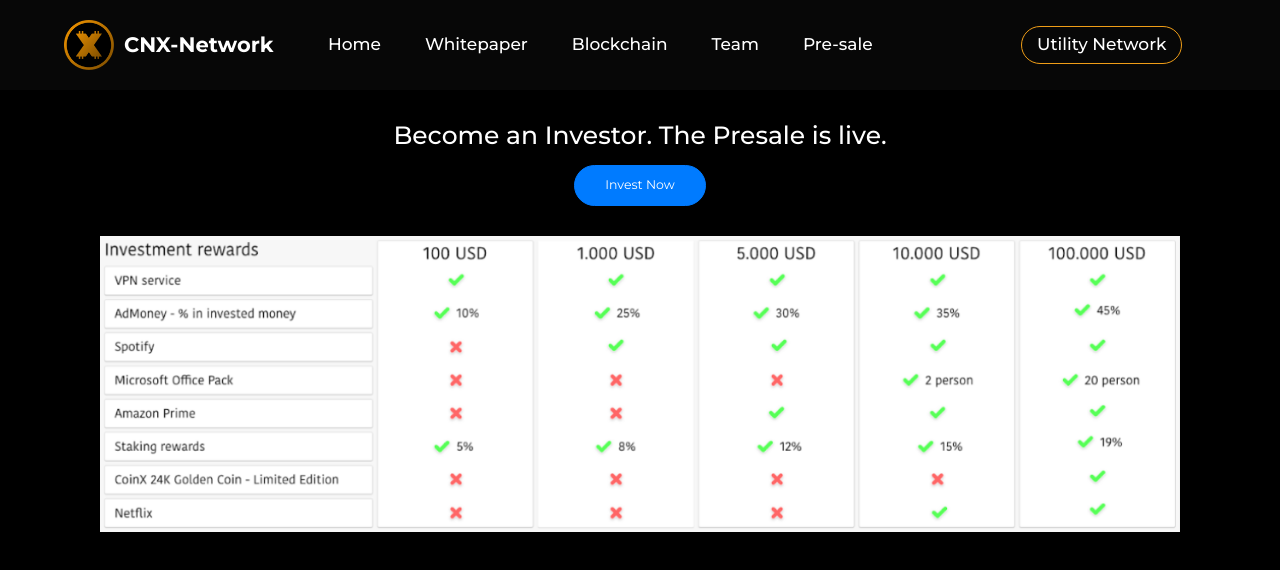
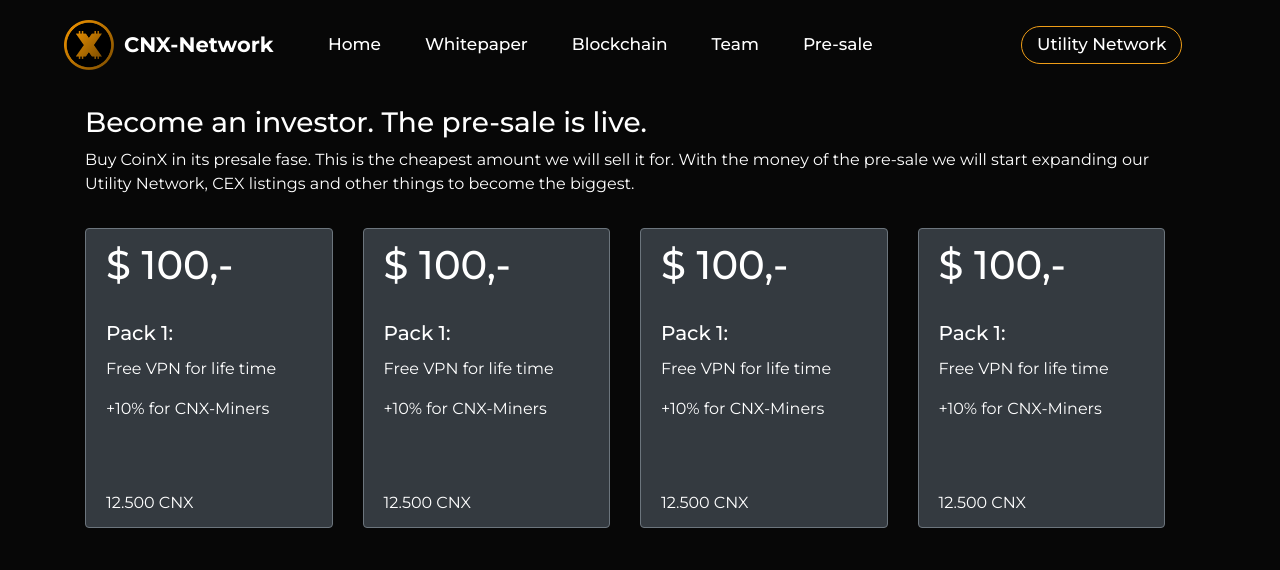
Before and after one commit to badarmasood/CNX-Network, a React (Create React App) app: page /Presale in a window 1280 px wide. Shown: the top 570 px of the page. Built offline with nearby package versions, Linux system fonts and the light colour scheme; a web font is replaced by a local one.

Commit message:
Pre sale New Cards add

```diff
--- a/src/components/MyComponents/Tabs.js
+++ b/src/components/MyComponents/Tabs.js
@@ -75,7 +75,7 @@
     <>
       <Header />
       <Box sx={{ width: "100%" }}>
-        <Box sx={{ borderBottom: 1, borderColor: "divider" }}>
+        <Box sx={{ borderBottom: 5, borderColor: "divider" }}>
           <Tabs
             value={value}
             onChange={handleChange}
--- a/src/components/MyPages/Presale.js
+++ b/src/components/MyPages/Presale.js
@@ -13,44 +13,151 @@
 const Presale1 = () => {
   return (
     <>
+      <section>
+        <div class="container">
+          <div class=" py-3 bg-red ">
+            <h3 class="text-white">
+              Become an investor. The pre-sale is live.
+            </h3>
+            <p class="text-white">
+              Buy CoinX in its presale fase. This is the cheapest amount we will
+              sell it for. With the money of the pre-sale we will start
+              expanding our Utility Network, CEX listings and other things to
+              become the biggest.
+            </p>
+          </div>
+          <div class="row w-100">
+            <div class="col-md-3">
               <div
+                class="card border-secondary border border-2 mb-3 bg-dark"
                 style={{
-          backgroundColor: "black",
-          height: "100vh",
+                  maxWidth: "18rem",
+                  minHeight: "300px",
+                  position: "relative",
                 }}
-        // class="jumbotron bg-cover text-white"
               >
-        <div class="container py-5 text-center">
-          <h1 class="fw-bolder text-white">
-            Become an Investor. The Presale is live.
+                <h1
+                  class="card-header bg-transparent  "
+                  style={{
+                    border: "none",
+                  }}
+                >
+                  $ 100,-
                 </h1>
-          {/* <a href="#" role="button" class="btn btn-primary px-5">
-            See All Features
-          </a> */}
-          <div class="btn-toolbar justify-content-center my-4">
-            <Link to="/Presale/Presale2">
-              <button
-                type="button"
-                class="btn btn-primary btn-lg primary rounded-pill px-5 mx-3 py-3 "
+                <div class="card-body text-success">
+                  <h5 class="card-title ">Pack 1:</h5>
+                  <p class="card-text ">Free VPN for life time</p>
+                  <p class="card-text ">+10% for CNX-Miners</p>
+                </div>
+                <div
+                  class="card-footer bg-transparent "
+                  style={{
+                    border: "none",
+                  }}
                 >
-                Invest Now
-              </button>
-            </Link>
-          </div>
-
-          {/* <h2 class="fw-bolder text-white d-flex flex-start">
-            Investment rewards
-          </h2> */}
-          <div
-            class="col-lg-12 d-flex justify-content-center my-5"
-            data-aos="zoom-out"
-            data-aos-delay="200"
-          >
-            <img src={Table} class="img-fluid" alt="W3Schools.com"></img>
-            {/* <img src="./images" class="img-fluid" alt="" /> */}
+                  12.500 CNX
                 </div>
               </div>
             </div>
+            <div class="col-md-3">
+              <div
+                class="card border-secondary border border-2 mb-3 bg-dark"
+                style={{
+                  maxWidth: "18rem",
+                  minHeight: "300px",
+                  position: "relative",
+                }}
+              >
+                <h1
+                  class="card-header bg-transparent  "
+                  style={{
+                    border: "none",
+                  }}
+                >
+                  $ 100,-
+                </h1>
+                <div class="card-body text-success">
+                  <h5 class="card-title ">Pack 1:</h5>
+                  <p class="card-text ">Free VPN for life time</p>
+                  <p class="card-text ">+10% for CNX-Miners</p>
+                </div>
+                <div
+                  class="card-footer bg-transparent "
+                  style={{
+                    border: "none",
+                  }}
+                >
+                  12.500 CNX
+                </div>
+              </div>
+            </div>
+            <div class="col-md-3">
+              <div
+                class="card border-secondary border border-2 mb-3 bg-dark"
+                style={{
+                  maxWidth: "18rem",
+                  minHeight: "300px",
+                  position: "relative",
+                }}
+              >
+                <h1
+                  class="card-header bg-transparent  "
+                  style={{
+                    border: "none",
+                  }}
+                >
+                  $ 100,-
+                </h1>
+                <div class="card-body text-success">
+                  <h5 class="card-title ">Pack 1:</h5>
+                  <p class="card-text ">Free VPN for life time</p>
+                  <p class="card-text ">+10% for CNX-Miners</p>
+                </div>
+                <div
+                  class="card-footer bg-transparent "
+                  style={{
+                    border: "none",
+                  }}
+                >
+                  12.500 CNX
+                </div>
+              </div>
+            </div>
+            <div class="col-md-3">
+              <div
+                class="card border-secondary border border-2 mb-3 bg-dark"
+                style={{
+                  maxWidth: "18rem",
+                  minHeight: "300px",
+                  position: "relative",
+                }}
+              >
+                <h1
+                  class="card-header bg-transparent  "
+                  style={{
+                    border: "none",
+                  }}
+                >
+                  $ 100,-
+                </h1>
+                <div class="card-body text-success">
+                  <h5 class="card-title ">Pack 1:</h5>
+                  <p class="card-text ">Free VPN for life time</p>
+                  <p class="card-text ">+10% for CNX-Miners</p>
+                </div>
+                <div
+                  class="card-footer bg-transparent "
+                  style={{
+                    border: "none",
+                  }}
+                >
+                  12.500 CNX
+                </div>
+              </div>
+            </div>
+          </div>
+        </div>
+      </section>
     </>
   );
 };
@@ -63,5 +170,48 @@
     </>
   );
 };
+//  const Presale1 = () => {
+//   return (
+//     <>
+// <div
+//   style={{
+//     backgroundColor: "black",
+//     height: "100vh",
+//   }}
+//   // class="jumbotron bg-cover text-white"
+// >
+//   <div class="container py-5 text-center">
+//     <h1 class="fw-bolder text-white">
+//       Become an Investor. The Presale is live.
+//     </h1>
+//     {/* <a href="#" role="button" class="btn btn-primary px-5">
+//             See All Features
+//           </a> */}
+//     <div class="btn-toolbar justify-content-center my-4">
+//       <Link to="/Presale/Presale2">
+//         <button
+//           type="button"
+//           class="btn btn-primary btn-lg primary rounded-pill px-5 mx-3 py-3 "
+//         >
+//           Invest Now
+//         </button>
+//       </Link>
+//     </div>
 
+//     {/* <h2 class="fw-bolder text-white d-flex flex-start">
+//             Investment rewards
+//           </h2> */}
+//     <div
+//       class="col-lg-12 d-flex justify-content-center my-5"
+//       data-aos="zoom-out"
+//       data-aos-delay="200"
+//     >
+//       <img src={Table} class="img-fluid" alt="W3Schools.com"></img>
+//       {/* <img src="./images" class="img-fluid" alt="" /> */}
+//     </div>
+//   </div>
+// </div>;
+//      </>
+//    );
+//  };
 export default Presale;
--- a/src/components/MyPages/TabPages/AdManager.js
+++ b/src/components/MyPages/TabPages/AdManager.js
@@ -22,14 +22,14 @@
             position: "relative",
           }}
         >
-          <div class=" mt-5 ">
+          <div class=" mt-2">
             <div class="row ">
               <div class="col-lg-12 text-center ">
                 <h1
                   class="fw-bolder text-dark"
                   style={{
                     fontWeight: "bold",
-                    fontSize: "5rem",
+                    // fontSize: "5rem",
                   }}
                 >
                   AdManager
@@ -38,7 +38,7 @@
                   class="text-dark"
                   style={{
                     fontWeight: "normal",
-                    fontSize: "1.5rem",
+                    // fontSize: "1.5rem",
                   }}
                 >
                   Advertising has never been easier before
@@ -46,13 +46,13 @@
                 <div class="btn-toolbar justify-content-center">
                   <button
                     type="button"
-                    class="btn btn-primary btn-lg primary rounded-pill px-4 mx-3  "
+                    class="btn btn-primary  primary rounded-pill px-4 mx-3  "
                   >
                     Download Now
                   </button>
                   <button
                     type="button"
-                    class="btn btn-light  btn-lg rounded-pill px-4  mx-3"
+                    class="btn btn-light  rounded-pill px-4  mx-3"
                   >
                     More information
                   </button>
--- a/src/components/MyPages/TabPages/Sections/SectionTwo.js
+++ b/src/components/MyPages/TabPages/Sections/SectionTwo.js
@@ -51,22 +51,10 @@
               data-aos-delay="200"
             >
               <div class="content">
-                <h1
-                  class="fw-bolder text-white display-2 my-2 "
-                  style={{
-                    fontWeight: "bold",
-                    fontSize: "6rem",
-                  }}
-                >
+                <h1 class="fw-bolder text-whit my-2 ">
                   First Wallet ICO Token Start Up
                 </h1>
-                <p
-                  class=" fw-normal text-white my-3"
-                  style={{
-                    fontWeight: "normal",
-                    fontSize: "1.5rem",
-                  }}
-                >
+                <p class=" fw-normal text-white my-3">
                   Lorem ipsum dolor sit amet consectetur adipisicing elit. Iusto
                   est, ut esse a labore aliquam beatae expedita. Blanditiis
                   impedit numquam libero molestiae et fugit.
--- a/src/index.css
+++ b/src/index.css
@@ -17,9 +17,9 @@
   --main-text-color: #333333;
 }
 */
-html {
+/* html {
   font-size: 62.5%;
-}
+} */
 
 a {
   text-decoration: none;
@@ -71,13 +71,13 @@
 }
 */
 .btn-style2 {
-  width: 16rem;
+  width: 12rem;
 
   border-radius: 2rem;
   color: #fff;
   background-color: var(--primary-color);
   text-transform: capitalize;
-  font-size: 1.5rem;
+  font-size: 1rem;
 }
 
 .btn-style2:first-child {
@@ -500,7 +500,7 @@
   border-radius: 2rem !important;
 }
 
-@media only screen and (max-width: 1024px) {
+/* @media only screen and (max-width: 1024px) {
   .FixNav {
     position: fixed;
     z-index: 9999999999;
@@ -508,4 +508,4 @@
     width: 100%;
 
 }
- }
+ } */
```
Lines whose indentation alone changed are shown as unchanged.
